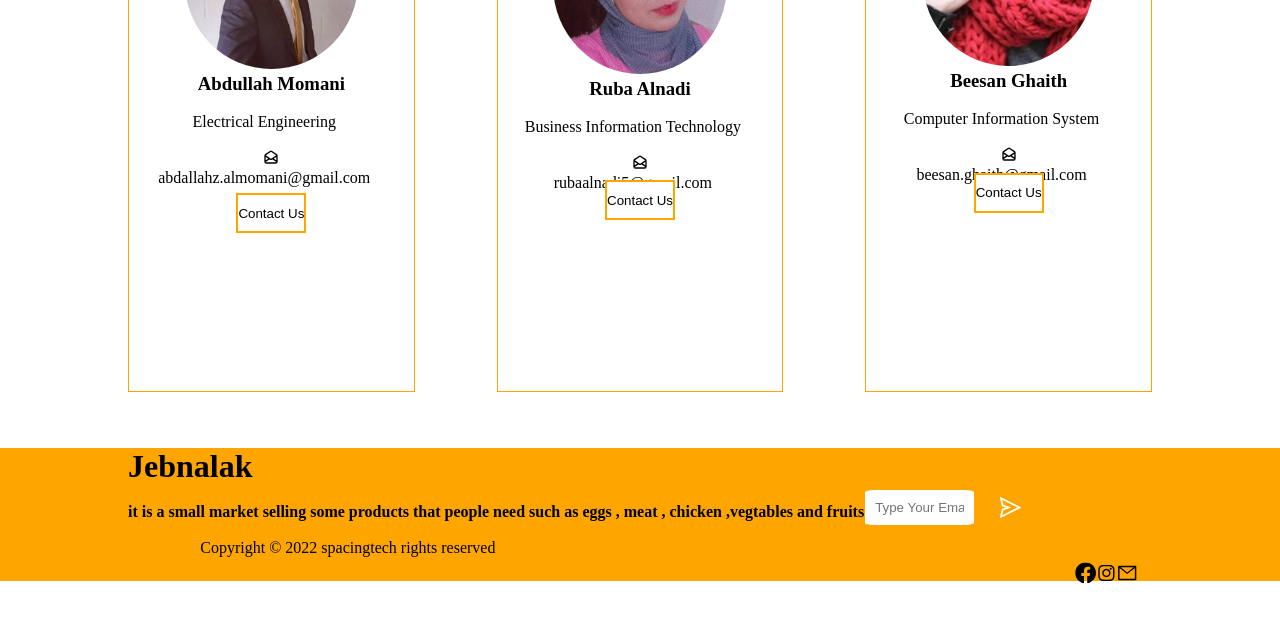
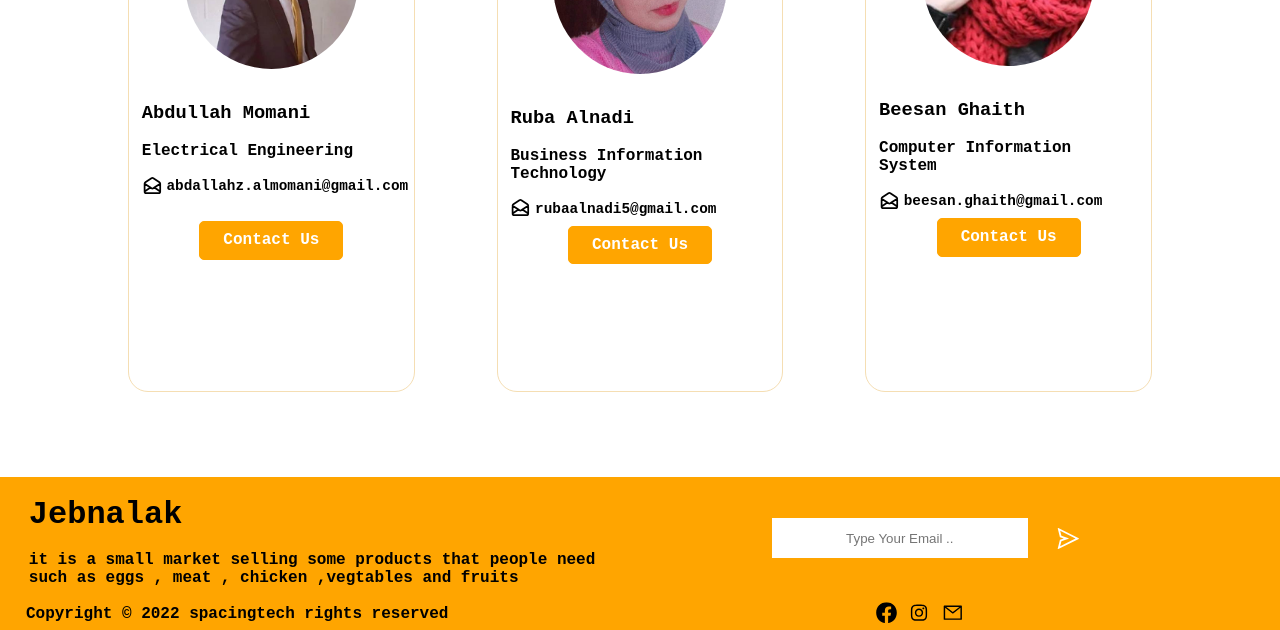
Before and after one commit to C4-Rubaalnadi/MERAKI_Academy_Project_5, a React (Create React App) app in the folder frontend/: page / in a window 1280 px wide. Shown: the part 828-1458 px from the top of the page. Before the commit the page ends 1411 px from the top, so only its background shows below. Built offline with nearby package versions, Linux system fonts and the light colour scheme.

Commit message:
update hero.css

```diff
--- a/frontend/src/components/heroPage/heroStyle.css
+++ b/frontend/src/components/heroPage/heroStyle.css
@@ -10,13 +10,13 @@
 
 .slide {
   display: inline-block;
-  /* height: 60ch; */
   width: 100%;
+  height: 100%;
   border-radius: 40px;
 }
 
 .slide img {
-  width: 150ch;
+  width: 100%;
   height: 70ch;
   position: relative;
 }
@@ -48,40 +48,85 @@
   font-family: cursive;
 }
 
-.contaner-about p {
-  max-width: 95%;
+
+.about {
+  border: 1px solid wheat;
+  height: 63vh;
+  width: 40vw;
+  font-family: "Courier New", Courier, monospace;
+  font-weight: bolder;
+  border-radius: 20px;
 }
-.about{
-  border:1px solid orange;
-  height: 63vh;
-  width: 28vw;
+
+.about h3, .major {
+  margin-left: 1vw;
+  margin-right: 2vw;
+  text-align: left;
 }
-.about img{
+
+
+.emailIcon {
+  font-size: 1.3em;
+  margin-top: -0.3ch;
+}
+
+.about-info {
+  font-size: 0.9em;
+}
+
+.btnContact {
+  text-align: center;
+  font-size: 1em;
+  width: 15ch;
+  height: 4ch;
+  border: 1px solid orange;
+  border-radius: 5px;
+  color: #fff;
+  background-color: orange;
+  font-family: "Courier New", Courier, monospace;
+  font-weight: bolder;
+  margin-top: 2ch;
+}
+
+.btnContact:hover {
+  background-color: white;
+  color: orange;
+  cursor: pointer;
+  transition: 0.8s;
+}
+
+.about-info {
+  width: 50%;
+}
+
+.divEmail {
+  display: flex;
+  flex-direction: row;
+  gap: 0.3vw;
+  margin-left: 1vw;
+  width: 50%;
+}
+
+.about img {
   margin-top: 2%;
-  border-radius: 50%
+  margin-bottom: 10%;
+  border-radius: 50%;
 }
-.about-us{
+.about-us {
   min-height: 70vh;
 }
-.contact{
+.contact {
   margin-top: -4%;
   font-family: cursive;
 }
-.contact button{
 
-  height: 5vh;
-      background: #fff;
-      border: 2px solid orange;
-      cursor: pointer;
-}
-.contact button:hover{
-  background-color: rgba(255, 204, 109, 0.76);
-}
 .footer {
   width: 100%;
   background-color: orange;
-  font-family: cursive;
+  font-family: "Courier New", Courier, monospace;
   font-size: medium;
+  margin-top: 3ch;
+  padding-bottom: 1ch;
 }
 
 .foot-content {
@@ -89,11 +134,12 @@
   flex-direction: row;
   width: 80%;
   align-items: flex-start;
-  margin: auto;
+  margin-left: 3ch;
 }
 
-.foot-content h5 {
-  width: 50%;
+.foot-content h4 {
+  width: 80%;
+  text-align: left;
 }
 
 .parOfNav {
@@ -108,7 +154,6 @@
   right: 25%;
   bottom: 0%;
   left: -15%;
-  /* padding-top: 5ch; */
   margin-left: 13ch;
 }
 
@@ -125,7 +170,6 @@
 .pLine2 {
   text-align: left;
   font-size: 1.3em;
-
 }
 
 .shopNow {
@@ -135,7 +179,6 @@
   border: 1px solid orange;
   color: #fff;
   background-color: orange;
-
 }
 
 .jebnalakHero {
@@ -157,16 +200,10 @@
   height: 55vh;
   color: black;
   font-weight: bolder;
-  /* font-size: 25px; */
-  /* font-size: 30px; */
-  /* text-align: start; */
-  /* background-color: white; */
-  /* border: solid 1px orange; */
   border-radius: 10%;
-  /* opacity: 0.6; */
-  font-family: 'Courier New', Courier, monospace;
+  font-family: "Courier New", Courier, monospace;
   text-align: left;
-  /* margin-bottom: 25ch; */
+  margin-top: -5ch;
 }
 
 .jebna-hero {
@@ -181,15 +218,16 @@
   display: flex;
   flex-direction: column;
   align-items: baseline;
+  margin-top: 2ch;
 }
 
 .hero-email {
   margin-top: 4%;
-  display: flex;
   display: grid;
   grid-template-columns: 2fr 2fr;
   gap: 10%;
   align-items: center;
+  width: 30%;
 }
 
 .hero-send {
@@ -200,23 +238,26 @@
 }
 
 .hero-email input {
-  padding: 9%;
-  border-radius: 9%;
-  border: 1px solid orange;
-  width: 15ch;
+  border: none;
+  width: 20vw;
+  height: 5vh;
+  outline: none;
 }
 
 .foot-end {
   display: flex;
-  width: 100%;
-  justify-content: space-evenly;
+  width: 70%;
+  justify-content: left;
+  margin-left: 2.7ch;
+  font-weight: bolder;
 }
 
 .foot-icon {
-  margin-top: 2%;
+  /* margin-top: 2%; */
   display: flex;
-  width: 30%;
+  width: 50%;
   justify-content: end;
+  gap: 1ch;
   color: #000;
   transform: scale(1.3);
 }
@@ -225,7 +266,7 @@
   .parOfNav {
     top: -3vh;
     left: -7vh;
-}
+  }
 
   .hero-log {
     bottom: 27%;
@@ -234,14 +275,14 @@
   .hero-log p {
     font-size: 14px;
   }
-  .contaner-about{
-    width:100%;
+  .contaner-about {
+    width: 100%;
     margin-left: 5%;
   }
-  .about{
+  .about {
     height: 53vh;
     width: 33vw;
-}
+  }
 }
 /* @media (max-width: 400px){
   .infoo p{
```
